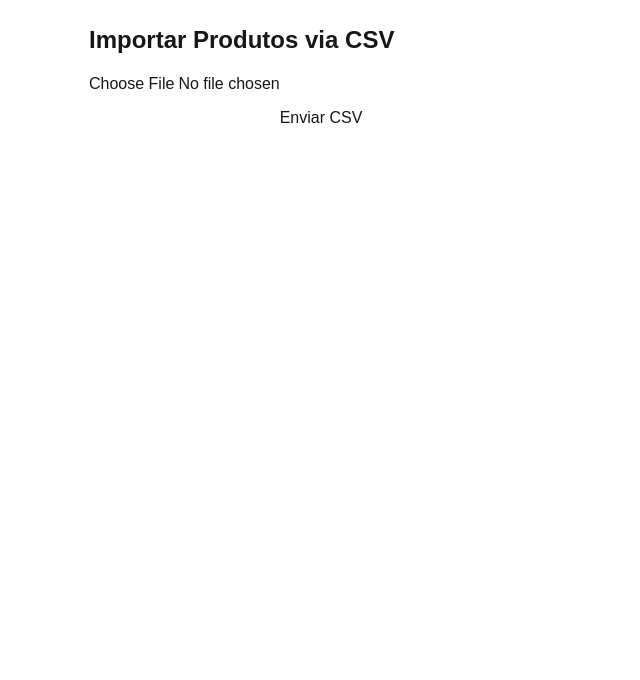
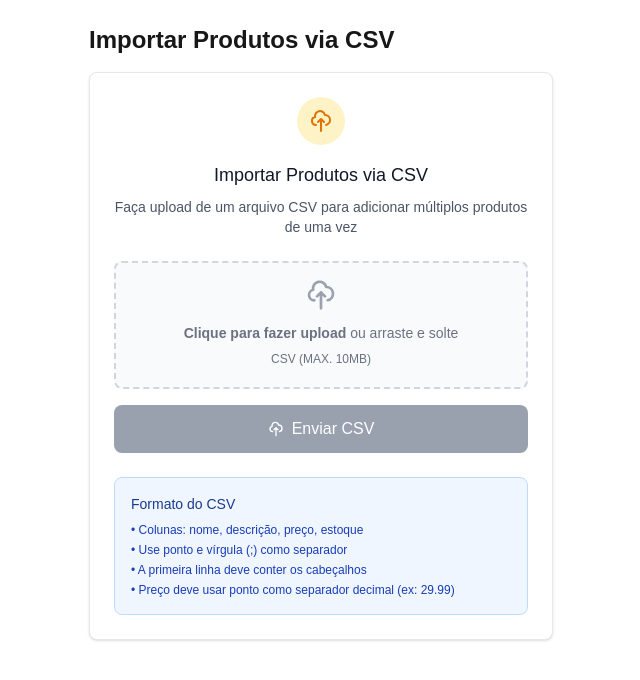
Before and after one commit to oiviana/next-auth-products, a Next.js app in the folder apps/web/: page /seller/products/new in a window 1280 px wide. Shown: the top 680 px of the page, without its empty margins (319-959 px from the left). Built offline with nearby package versions, Linux system fonts and the light colour scheme; no server answers.

Commit message:
refactor: upload csv component

```diff
--- a/apps/web/src/components/forms/UploadCSV/index.tsx
+++ b/apps/web/src/components/forms/UploadCSV/index.tsx
@@ -29,23 +29,137 @@ export default function UploadCSV() {
       setMessage(`✅ Upload feito com sucesso! Job ID: ${data.jobId}`)
     } catch (error: any) {
       console.error(error)
-      setMessage(error.response?.data?.error || "❌ Erro ao enviar arquivo")
+      setMessage(error.response?.data?.error || "Erro ao enviar arquivo")
     } finally {
       setLoading(false)
     }
   }
 
+  const handleFileChange = (e: React.ChangeEvent<HTMLInputElement>) => {
+    const selectedFile = e.target.files?.[0] || null
+    setFile(selectedFile)
+    setMessage(null) // Limpa mensagem anterior ao selecionar novo arquivo
+  }
+
   return (
-    <div style={{ display: "flex", flexDirection: "column", gap: 10 }}>
-      <input
-        type="file"
-        accept=".csv"
-        onChange={(e) => setFile(e.target.files?.[0] || null)}
-      />
-      <button onClick={handleUpload} disabled={loading}>
-        {loading ? "Enviando..." : "Enviar CSV"}
-      </button>
-      {message && <p>{message}</p>}
+    <div className="space-y-6 p-6 bg-white rounded-lg border border-gray-200 shadow-sm">
+      {/* Header */}
+      <div className="text-center">
+        <div className="mx-auto flex items-center justify-center h-12 w-12 rounded-full bg-amber-100 mb-4">
+          <svg className="h-6 w-6 text-amber-600" fill="none" stroke="currentColor" viewBox="0 0 24 24">
+            <path strokeLinecap="round" strokeLinejoin="round" strokeWidth={2} d="M7 16a4 4 0 01-.88-7.903A5 5 0 1115.9 6L16 6a5 5 0 011 9.9M15 13l-3-3m0 0l-3 3m3-3v12" />
+          </svg>
+        </div>
+        <h3 className="text-lg font-medium text-gray-900 mb-2">Importar Produtos via CSV</h3>
+        <p className="text-sm text-gray-600">
+          Faça upload de um arquivo CSV para adicionar múltiplos produtos de uma vez
+        </p>
+      </div>
+
+      {/* Upload Area */}
+      <div className="space-y-4">
+        <div className="flex items-center justify-center">
+          <label className="flex flex-col items-center justify-center w-full h-32 border-2 border-dashed border-gray-300 rounded-lg cursor-pointer bg-gray-50 hover:bg-gray-100 transition-colors">
+            <div className="flex flex-col items-center justify-center pt-5 pb-6">
+              <svg className="w-8 h-8 mb-3 text-gray-400" fill="none" stroke="currentColor" viewBox="0 0 24 24">
+                <path strokeLinecap="round" strokeLinejoin="round" strokeWidth={2} d="M7 16a4 4 0 01-.88-7.903A5 5 0 1115.9 6L16 6a5 5 0 011 9.9M15 13l-3-3m0 0l-3 3m3-3v12" />
+              </svg>
+              <p className="mb-2 text-sm text-gray-500">
+                <span className="font-semibold">Clique para fazer upload</span> ou arraste e solte
+              </p>
+              <p className="text-xs text-gray-500">CSV (MAX. 10MB)</p>
+            </div>
+            <input
+              type="file"
+              accept=".csv"
+              onChange={handleFileChange}
+              className="hidden"
+            />
+          </label>
+        </div>
+
+        {/* File Info */}
+        {file && (
+          <div className="bg-amber-50 border border-amber-200 rounded-lg p-3">
+            <div className="flex items-center justify-between">
+              <div className="flex items-center space-x-3">
+                <svg className="w-5 h-5 text-amber-600" fill="none" stroke="currentColor" viewBox="0 0 24 24">
+                  <path strokeLinecap="round" strokeLinejoin="round" strokeWidth={2} d="M9 12h6m-6 4h6m2 5H7a2 2 0 01-2-2V5a2 2 0 012-2h5.586a1 1 0 01.707.293l5.414 5.414a1 1 0 01.293.707V19a2 2 0 01-2 2z" />
+                </svg>
+                <div>
+                  <p className="text-sm font-medium text-gray-900">{file.name}</p>
+                  <p className="text-xs text-gray-500">{(file.size / 1024 / 1024).toFixed(2)} MB</p>
+                </div>
+              </div>
+              <button
+                onClick={() => setFile(null)}
+                className="text-gray-400 hover:text-gray-600 transition-colors"
+              >
+                <svg className="w-4 h-4" fill="none" stroke="currentColor" viewBox="0 0 24 24">
+                  <path strokeLinecap="round" strokeLinejoin="round" strokeWidth={2} d="M6 18L18 6M6 6l12 12" />
+                </svg>
+              </button>
+            </div>
+          </div>
+        )}
+
+        {/* Upload Button */}
+        <button
+          onClick={handleUpload}
+          disabled={loading || !file}
+          className="w-full bg-amber-950 text-white py-3 px-4 rounded-lg hover:bg-amber-900 disabled:bg-gray-400 disabled:cursor-not-allowed transition-colors font-medium flex items-center justify-center space-x-2"
+        >
+          {loading ? (
+            <>
+              <svg className="animate-spin -ml-1 mr-2 h-4 w-4 text-white" fill="none" viewBox="0 0 24 24">
+                <circle className="opacity-25" cx="12" cy="12" r="10" stroke="currentColor" strokeWidth="4"></circle>
+                <path className="opacity-75" fill="currentColor" d="M4 12a8 8 0 018-8V0C5.373 0 0 5.373 0 12h4zm2 5.291A7.962 7.962 0 014 12H0c0 3.042 1.135 5.824 3 7.938l3-2.647z"></path>
+              </svg>
+              <span>Processando...</span>
+            </>
+          ) : (
+            <>
+              <svg className="w-4 h-4" fill="none" stroke="currentColor" viewBox="0 0 24 24">
+                <path strokeLinecap="round" strokeLinejoin="round" strokeWidth={2} d="M7 16a4 4 0 01-.88-7.903A5 5 0 1115.9 6L16 6a5 5 0 011 9.9M15 13l-3-3m0 0l-3 3m3-3v12" />
+              </svg>
+              <span>Enviar CSV</span>
+            </>
+          )}
+        </button>
+      </div>
+
+      {/* Message */}
+      {message && (
+        <div className={`p-4 rounded-lg ${
+          message.includes('sucesso')
+            ? 'bg-green-50 border border-green-200 text-green-800'
+            : 'bg-red-50 border border-red-200 text-red-800'
+        }`}>
+          <div className="flex items-center">
+            {message.includes('sucesso') ? (
+              <svg className="w-5 h-5 mr-2" fill="currentColor" viewBox="0 0 20 20">
+                <path fillRule="evenodd" d="M10 18a8 8 0 100-16 8 8 0 000 16zm3.707-9.293a1 1 0 00-1.414-1.414L9 10.586 7.707 9.293a1 1 0 00-1.414 1.414l2 2a1 1 0 001.414 0l4-4z" clipRule="evenodd" />
+              </svg>
+            ) : (
+              <svg className="w-5 h-5 mr-2" fill="none" stroke="currentColor" viewBox="0 0 24 24">
+                <path strokeLinecap="round" strokeLinejoin="round" strokeWidth={2} d="M12 8v4m0 4h.01M12 2a10 10 0 100 20 10 10 0 000-20z" />
+              </svg>
+            )}
+            <p className="text-sm font-medium">{message}</p>
+          </div>
+        </div>
+      )}
+
+      {/* Help Text */}
+      <div className="bg-blue-50 border border-blue-200 rounded-lg p-4">
+        <h4 className="text-sm font-medium text-blue-900 mb-2">Formato do CSV</h4>
+        <ul className="text-xs text-blue-800 space-y-1">
+          <li>• Colunas: nome, descrição, preço, estoque</li>
+          <li>• Use ponto e vírgula (;) como separador</li>
+          <li>• A primeira linha deve conter os cabeçalhos</li>
+          <li>• Preço deve usar ponto como separador decimal (ex: 29.99)</li>
+        </ul>
+      </div>
     </div>
   )
 }
```
